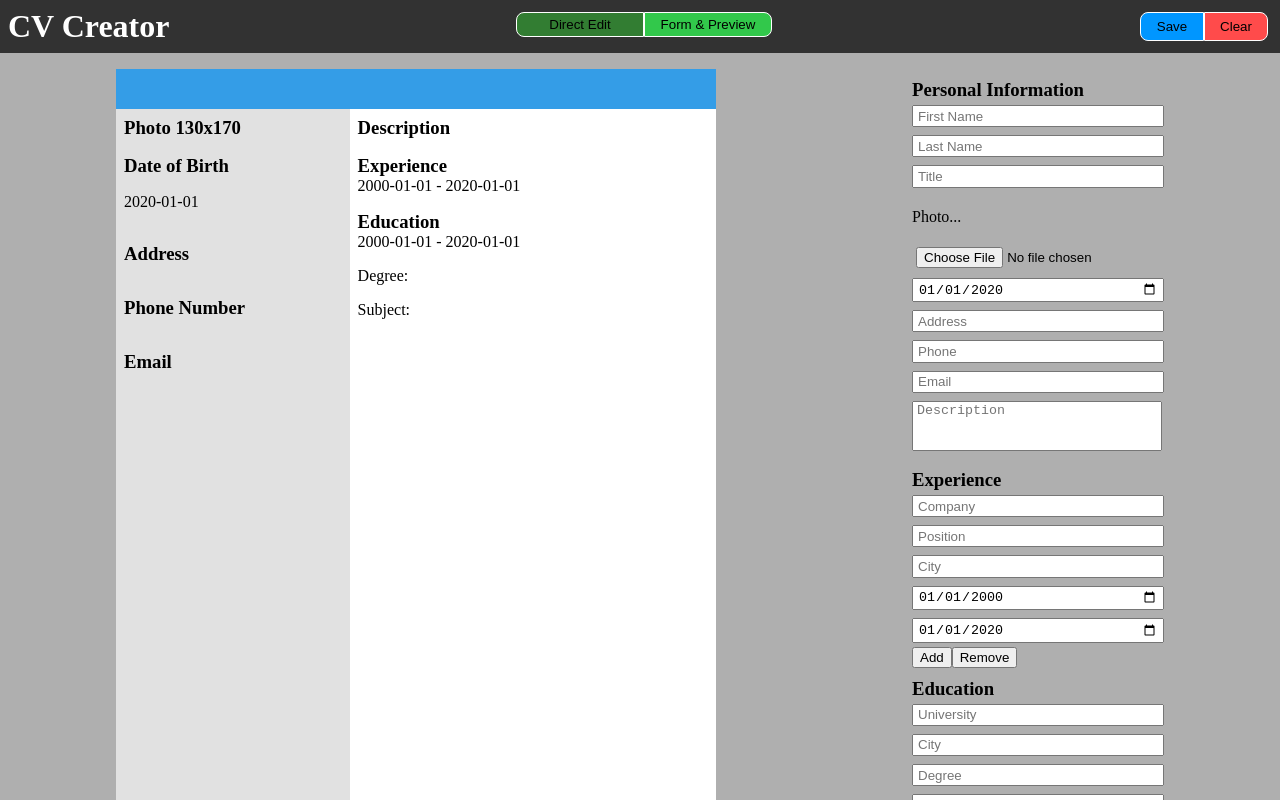
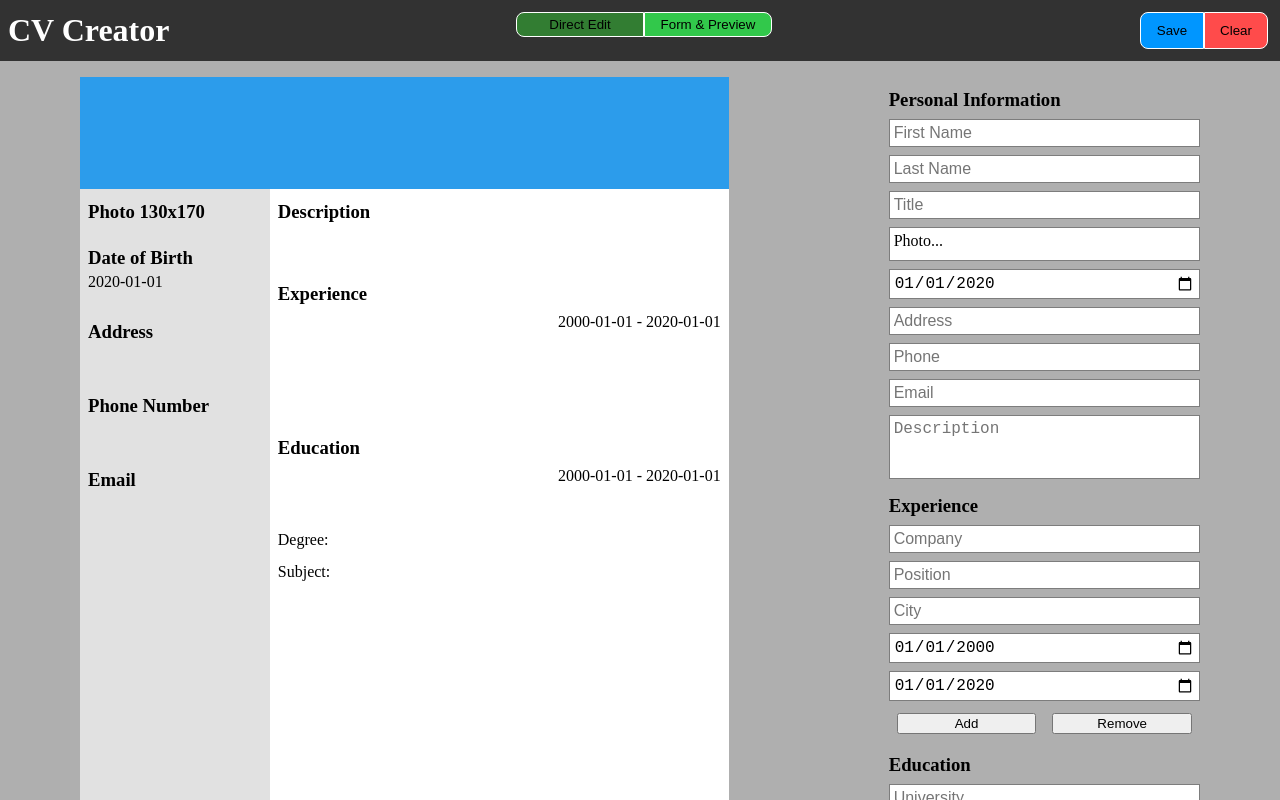
Before and after one commit to gizinski-jacek/cv-project-react, a React (Create React App) app: page / in a window 1280 px wide. Both pictures are taken after a click on the button "Form & Preview". Shown: the top 800 px of the page. Built offline with nearby package versions, Linux system fonts and the light colour scheme.

Commit message:
Working on the layout of CV preview sheet.

```diff
--- a/src/App.css
+++ b/src/App.css
@@ -88,7 +88,7 @@ h2,
 h3,
 h4,
 h5 {
-	margin: 0;
+	margin: 0.25rem 0;
 }
 
 .directCV {
@@ -109,10 +109,15 @@ h5 {
 	align-items: center;
 }
 
+.formCV {
+	width: 30%;
+}
+
 section {
 	display: flex;
 	flex-direction: column;
-	margin-top: 10px;
+	margin-top: 0.5rem;
+	width: 100%;
 }
 
 form {
@@ -122,8 +127,9 @@ form {
 
 input,
 textarea {
-	width: 15rem !important;
-	padding: 0.1rem 0.25rem;
+	box-sizing: border-box;
+	width: 100%;
+	padding: 0.25rem;
 	margin: 0.25rem 0;
 }
 
@@ -132,13 +138,29 @@ textarea {
 }
 
 .previewCV {
-	width: 600px;
-	height: 800px;
+	width: 800px;
+	height: 1000px;
+}
+
+p {
+	min-height: 1.5rem;
+	margin: 0.25rem 0;
+}
+
+.experienceCV p,
+.educationCV p {
+	width: 50%;
+}
+
+.experienceCV,
+.educationCV {
+	margin: 2rem 0;
 }
 
 .headerCV {
 	width: 100%;
-	background-color: rgba(0, 150, 255, 0.7);
+	min-height: 7rem;
+	background-color: rgba(0, 150, 255, 0.75);
 }
 
 .headerCV div {
@@ -158,7 +180,7 @@ textarea {
 }
 
 .leftPanelCV {
-	width: 40%;
+	width: 30%;
 	background-color: rgb(225, 225, 225);
 }
 
@@ -167,10 +189,54 @@ textarea {
 }
 
 .rightPanelCV {
-	width: 60%;
+	width: 70%;
 	background-color: rgb(255, 255, 255);
 }
 
 .rightPanelCV {
 	padding: 0.5rem;
 }
+
+form div {
+	display: flex;
+	justify-content: space-between;
+}
+
+form div button {
+	margin: 0.5rem;
+	width: 45%;
+}
+
+.item {
+	display: flex;
+	justify-content: space-between;
+	flex-direction: column;
+	position: relative;
+}
+
+label {
+	display: flex;
+	align-items: center;
+}
+
+input,
+textarea,
+label p,
+span[name='photo'] {
+	font-size: 1rem;
+	margin: 0.25rem 0;
+	padding: 0.25rem;
+	border: solid 1px rgb(125, 125, 125);
+	width: 100%;
+	background-color: rgb(255, 255, 255);
+}
+
+#photo {
+	display: none;
+}
+
+span.date {
+	margin: 0.25rem 0;
+	position: absolute;
+	right: 0;
+}
```
